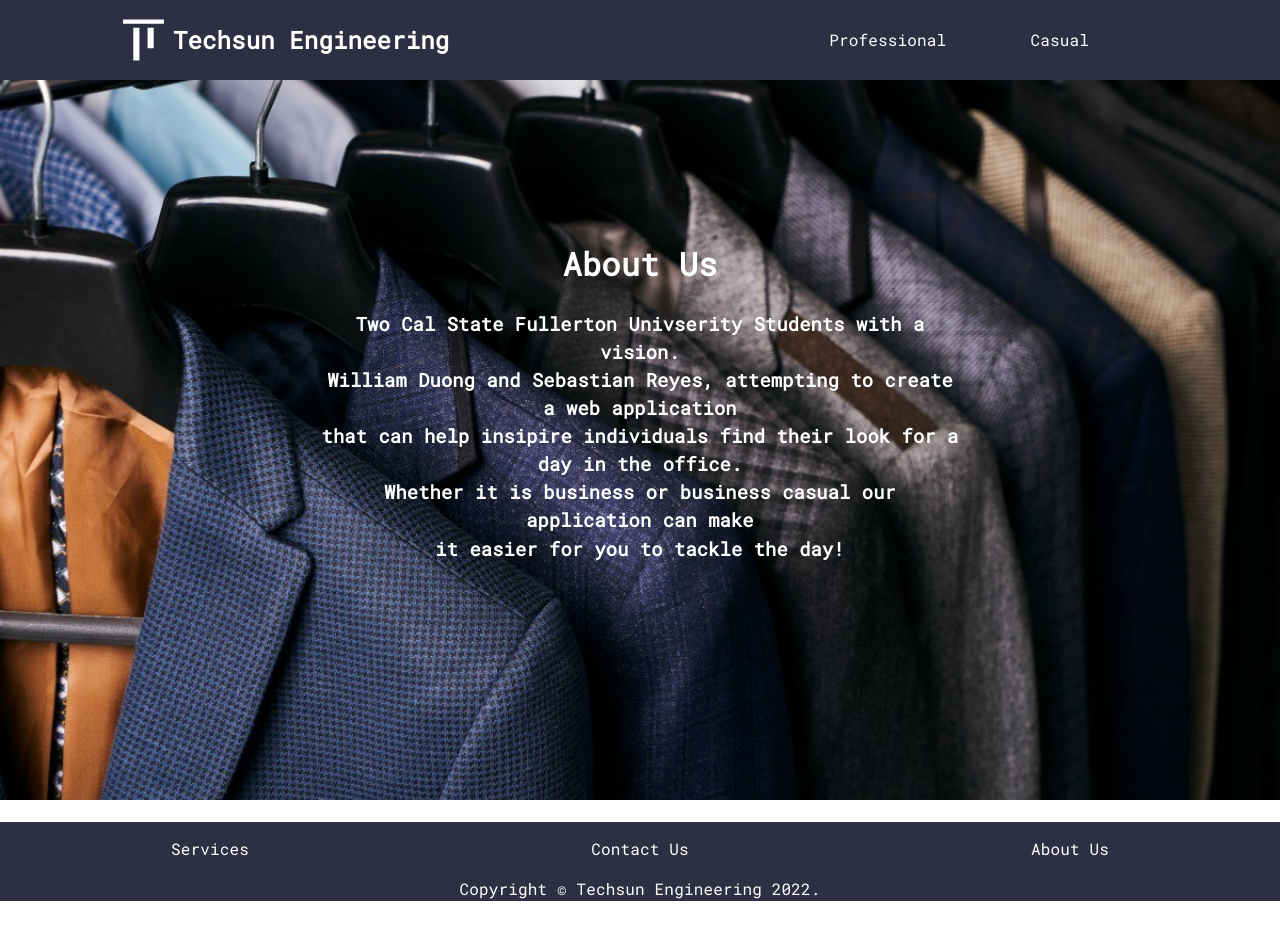
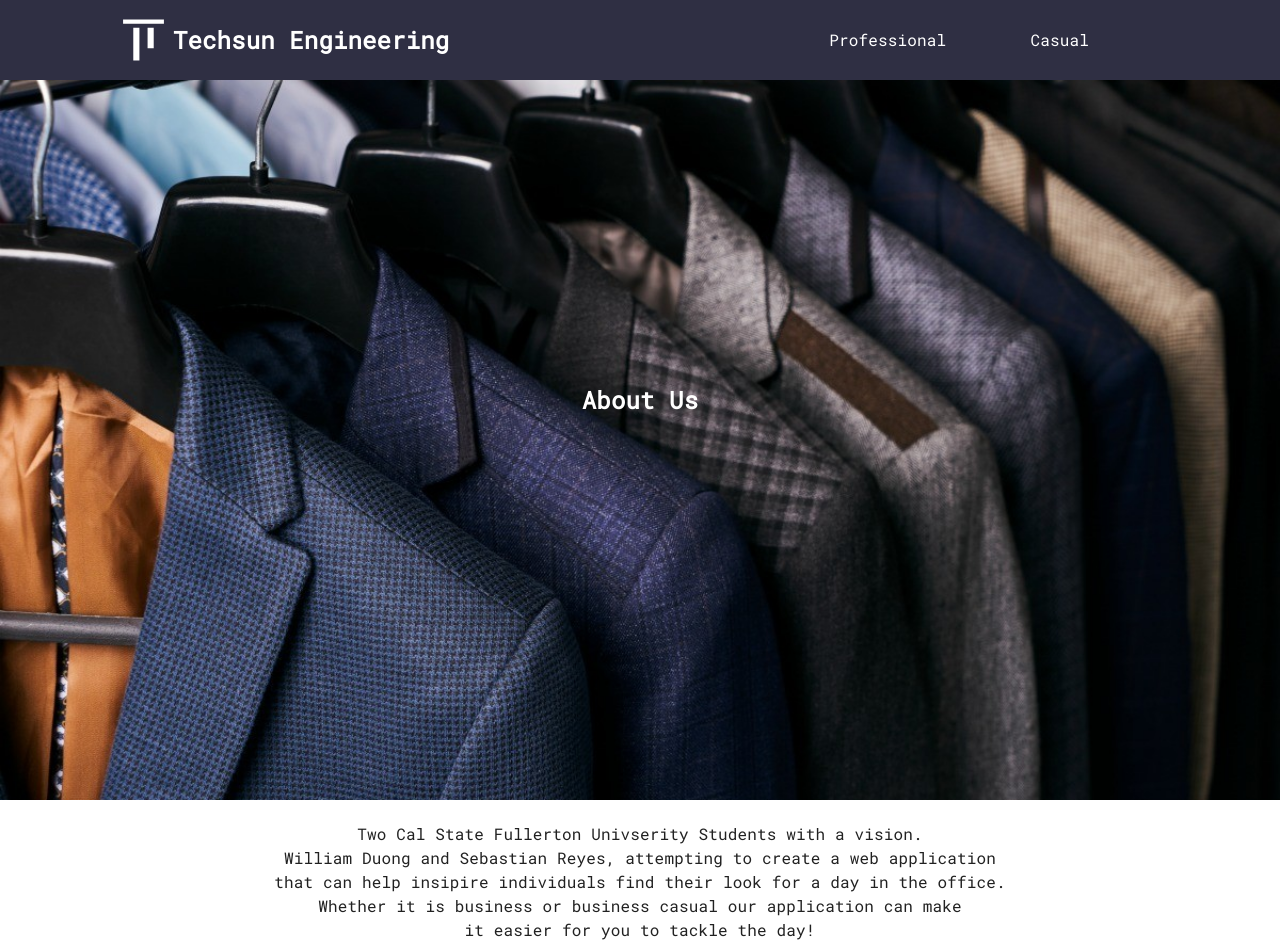
Before and after one commit to Wpduong159/TechsunReact, a React (Create React App) app: page /about in a window 1280 px wide. Shown: the top 952 px of the page. Before the commit the page ends 901 px from the top, so only its background shows below. Built offline with nearby package versions, Linux system fonts and the light colour scheme.

Commit message:
Pushing work done on about uis

```diff
--- a/src/App.css
+++ b/src/App.css
@@ -222,4 +222,13 @@ nav {
     transform: translate(-50%,-50%);
 }
 
+.aboutUsDescription{
+    min-height: 3vh;
+    width: 100%;
+    margin: auto;
+    text-align: center;
+    align-items: center;
+}
+
+
 /* Images for place holders */
--- a/src/pages/About.js
+++ b/src/pages/About.js
@@ -4,16 +4,23 @@ import {Clothing} from '../images/imageIndex'
 function About(){
     return(
         <div>
+            <section className="top">
             <img className="clothing" src={Clothing} alt = "Clothing rack" />
             <div className="aboutUs">
                 <h1>About Us</h1>
-                <h3>Two Cal State Fullerton Univserity Students with a vision.<br></br>
+
+            </div>
+            </section>
+            <section className="bottom">
+            <div className="aboutUsDiscription">
+                <p>Two Cal State Fullerton Univserity Students with a vision.<br></br>
                 William Duong and Sebastian Reyes, attempting to create a web application<br></br>
                 that can help insipire individuals find their look for a day in the office.<br></br>
                 Whether it is business or business casual our application can make <br></br>
                 it easier for you to tackle the day!
-                </h3>
+                </p>
             </div>
+            </section>
         </div>
     );
 }
```
